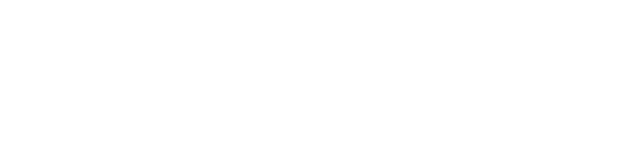
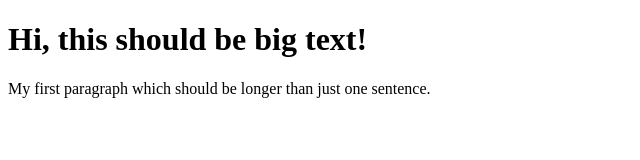
Before and after one commit to sgolanka/ecs_web1, a plain HTML site: page index.html in a window 1280 px wide. Shown: the whole page, without its empty margins (0-640 px from the left). Drawn offline with Linux system fonts and the light colour scheme.

Commit message:
added h1 and p tags

```diff
--- a/index.html
+++ b/index.html
@@ -1,6 +1,7 @@
 <!DOCTYPE html>
 <html>
  <body>
-
+     <h1>Hi, this should be big text!</h1>
+   	<p>My first paragraph which should be longer than just one sentence.</p>
  </body>
 </html>
```
